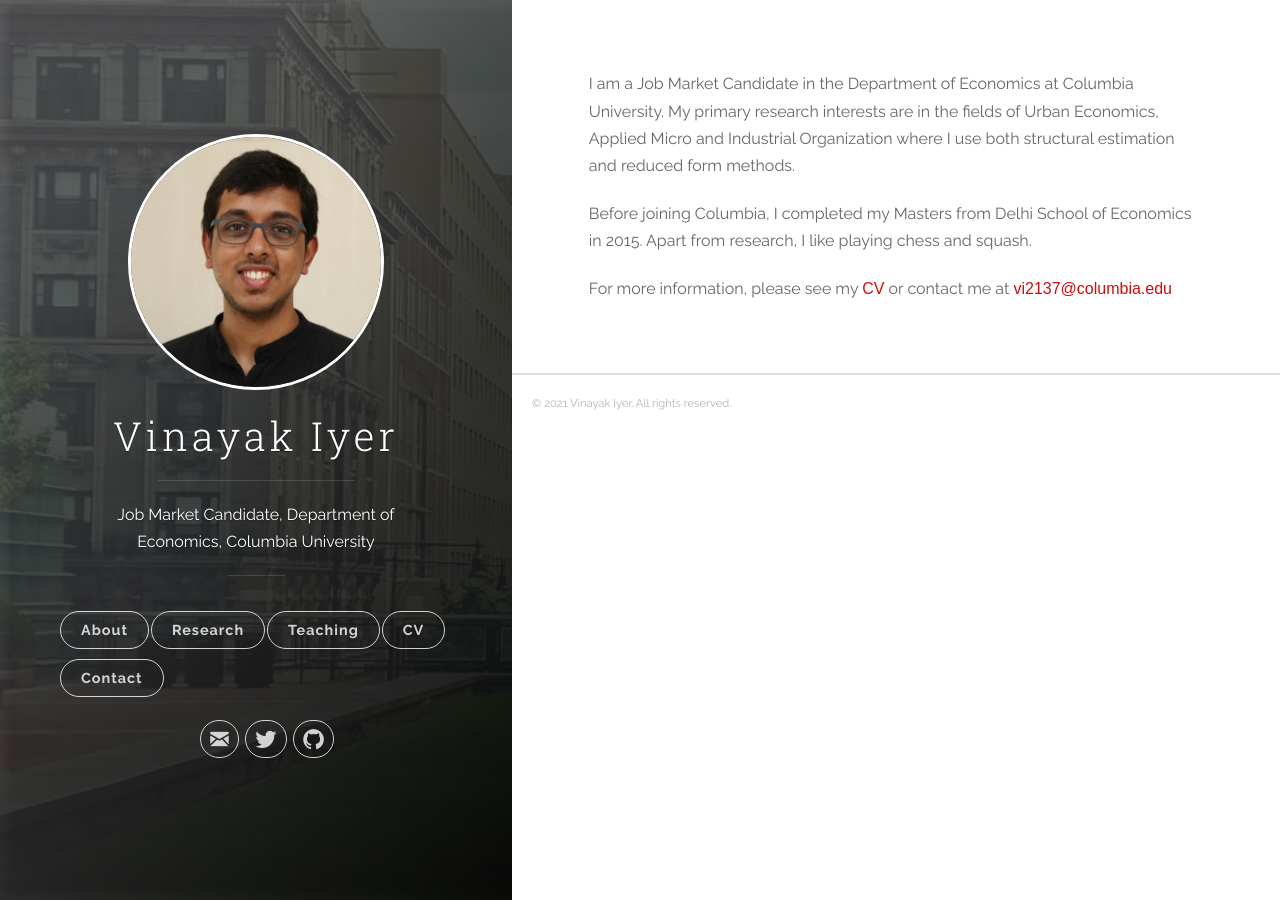
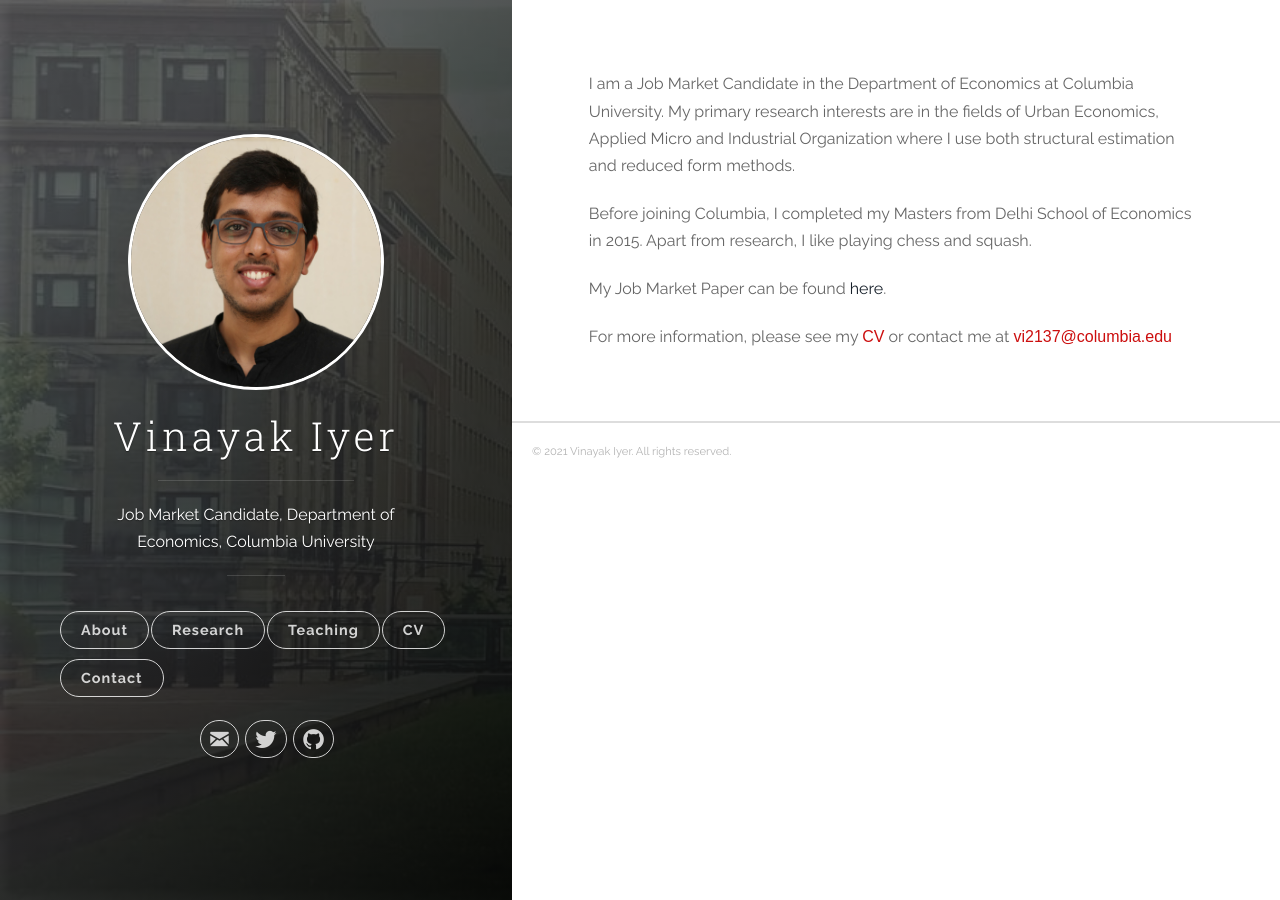
Before and after one commit to vinayakiyer/vinayakiyer.github.io, a Jekyll site: the page built from _posts/2018-06-14-about.markdown, in a window 1280 px wide. Built offline with Jekyll 4.4.1, drawn with Linux system fonts in a browser that asks for light colours.

Commit message:
Update 2018-06-14-about.markdown

```diff
--- a/_posts/2018-06-14-about.markdown
+++ b/_posts/2018-06-14-about.markdown
@@ -7,4 +7,6 @@ I am a Job Market Candidate in the Department of Economics at Columbia Universit
 
 Before joining Columbia, I completed my Masters from Delhi School of Economics in 2015. Apart from research, I like playing chess and squash.
 
+My Job Market Paper can be found <a href="https://vinayakiyer.github.io/files/Iyer_JMP.pdf" style="color:#17202a;">here</a>.
+
 For more information, please see my <a href="https://vinayakiyer.github.io/files/CV_Vinayak.pdf" target="_blank"><b><font face="Arial" color="#cc0e0e">CV</font></b></a> or contact me at <a href="mailto:{{ site.author.email }}" title="Email {{ site.author.email }}" target="_blank"><b><font face="Arial" color="#cc0e0e">vi2137@columbia.edu</font></b></a>
```
